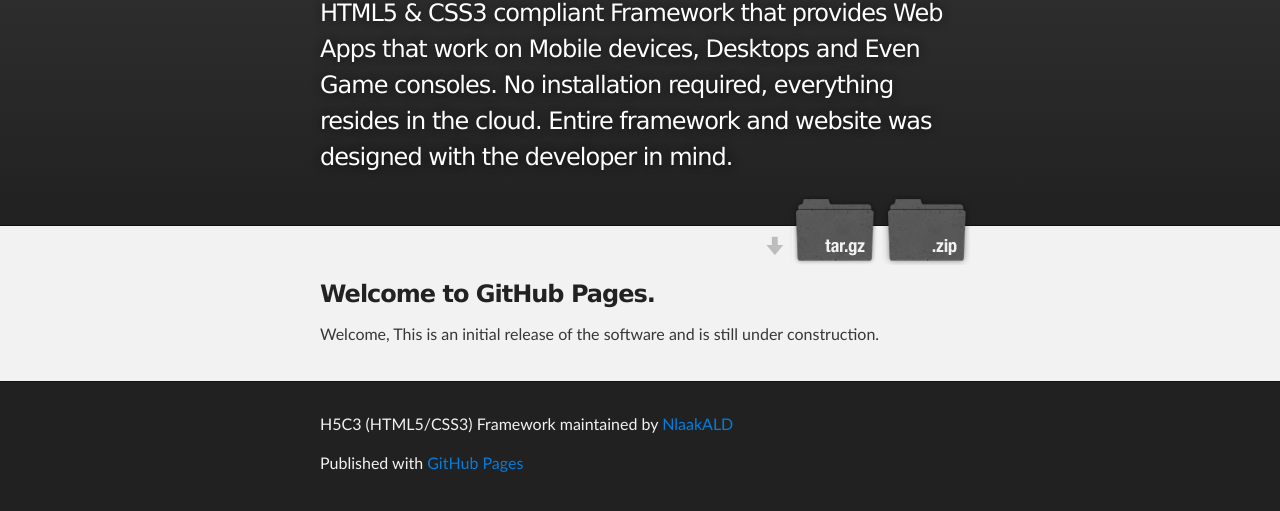
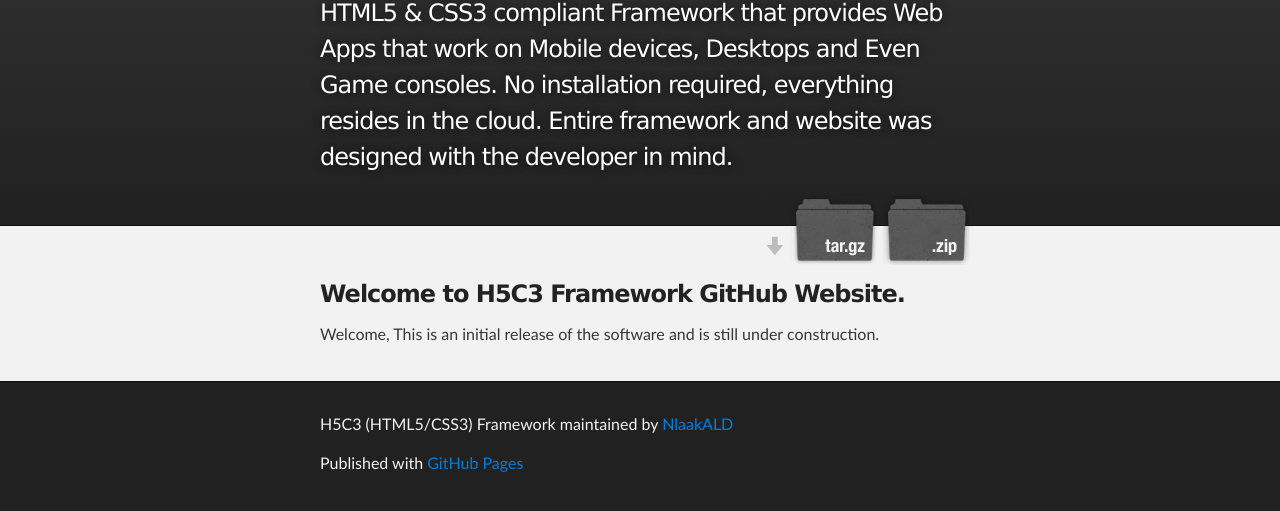
Before and after one commit to AndrewDonelson/Nano-Framework-Documentation, a plain HTML site: page index.html in a window 1280 px wide. Shown: the part 191-702 px from the top of the page. Drawn offline with Linux system fonts and the light colour scheme.

Commit message:
v0.0.2
- Minor update.

```diff
--- a/index.html
+++ b/index.html
@@ -31,7 +31,7 @@
     <!-- MAIN CONTENT -->
     <div id="main_content_wrap" class="outer">
       <section id="main_content" class="inner">
-        <h3><a name="welcome-to-github-pages" class="anchor" href="#welcome-to-github-pages"><span class="octicon octicon-link"></span></a>Welcome to GitHub Pages.</h3>
+        <h3><a name="welcome-to-github-pages" class="anchor" href="#welcome-to-github-pages"><span class="octicon octicon-link"></span></a>Welcome to H5C3 Framework GitHub Website.</h3>
 		<p>Welcome, This is an initial release of the software and is still under construction.</p>
       </section>
     </div>
```
